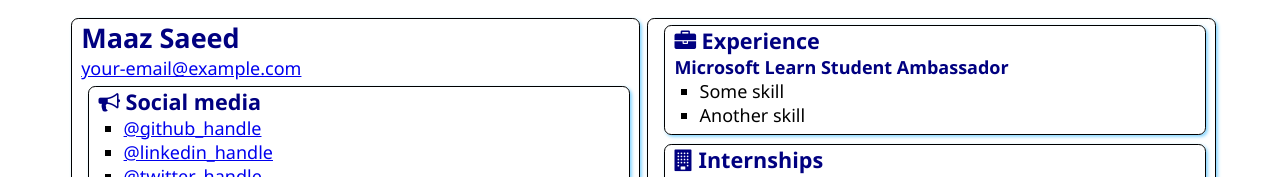
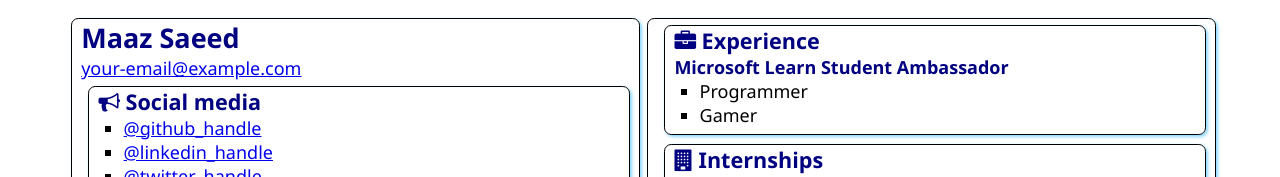
Before and after one commit to MaazSaeed/SATechnicalOnboarding, a plain HTML site: page src/index.html in a window 1280 px wide. Shown: the top 177 px of the page. Drawn offline with Linux system fonts and the light colour scheme.

Commit message:
Update index.html
Added a few skills

```diff
--- a/src/index.html
+++ b/src/index.html
@@ -63,8 +63,8 @@
                 </h2>
                 <h3>Microsoft Learn Student Ambassador</h3>
                 <ul>
-                    <li>Some skill</li>
-                    <li>Another skill</li>
+                    <li>Programmer</li>
+                    <li>Gamer</li>
                 </ul>
             </section>
             <section class="box">
```
